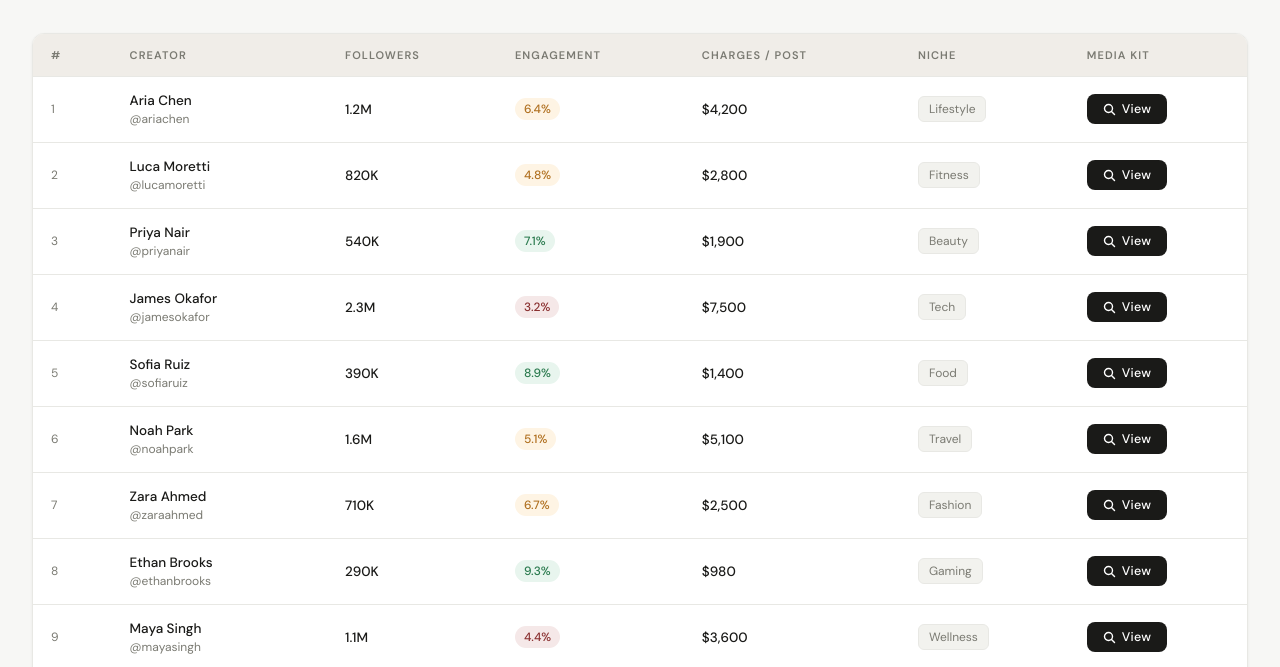
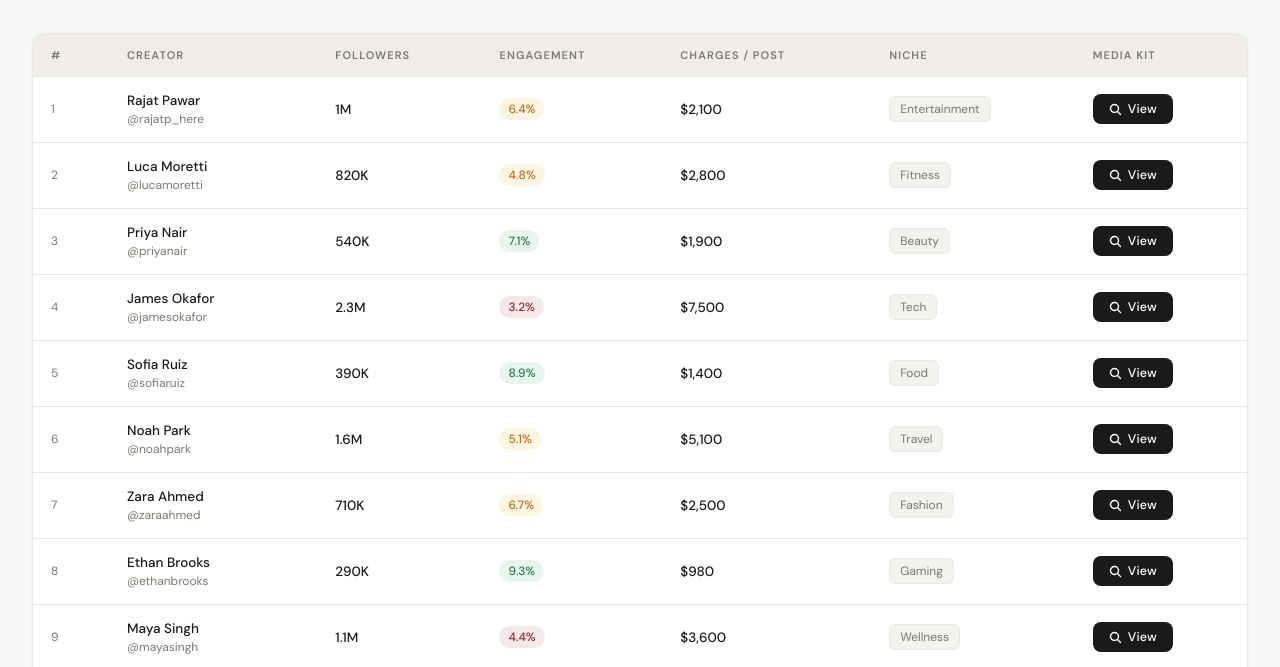
Before and after one commit to devnishsriv/devnishsriv.github.io, a plain HTML site: page index.html in a window 1280 px wide. Shown: the part 133-800 px from the top of the page. Drawn offline with nearby package versions, Linux system fonts and the light colour scheme.

Commit message:
Update index.html

```diff
--- a/index.html
+++ b/index.html
@@ -350,7 +350,7 @@
 
 <script>
 const creators = [
-  { name:"Aria Chen",     handle:"@ariachen",      followers:"1.2M",  eng:6.4,  charges:"$4,200",  niche:"Lifestyle" },
+  { name:"Rajat Pawar",     handle:"@rajatp_here",      followers:"1M",  eng:6.4,  charges:"$2,100",  niche:"Entertainment" },
   { name:"Luca Moretti",  handle:"@lucamoretti",   followers:"820K",  eng:4.8,  charges:"$2,800",  niche:"Fitness" },
   { name:"Priya Nair",    handle:"@priyanair",     followers:"540K",  eng:7.1,  charges:"$1,900",  niche:"Beauty" },
   { name:"James Okafor",  handle:"@jamesokafor",   followers:"2.3M",  eng:3.2,  charges:"$7,500",  niche:"Tech" },
```
